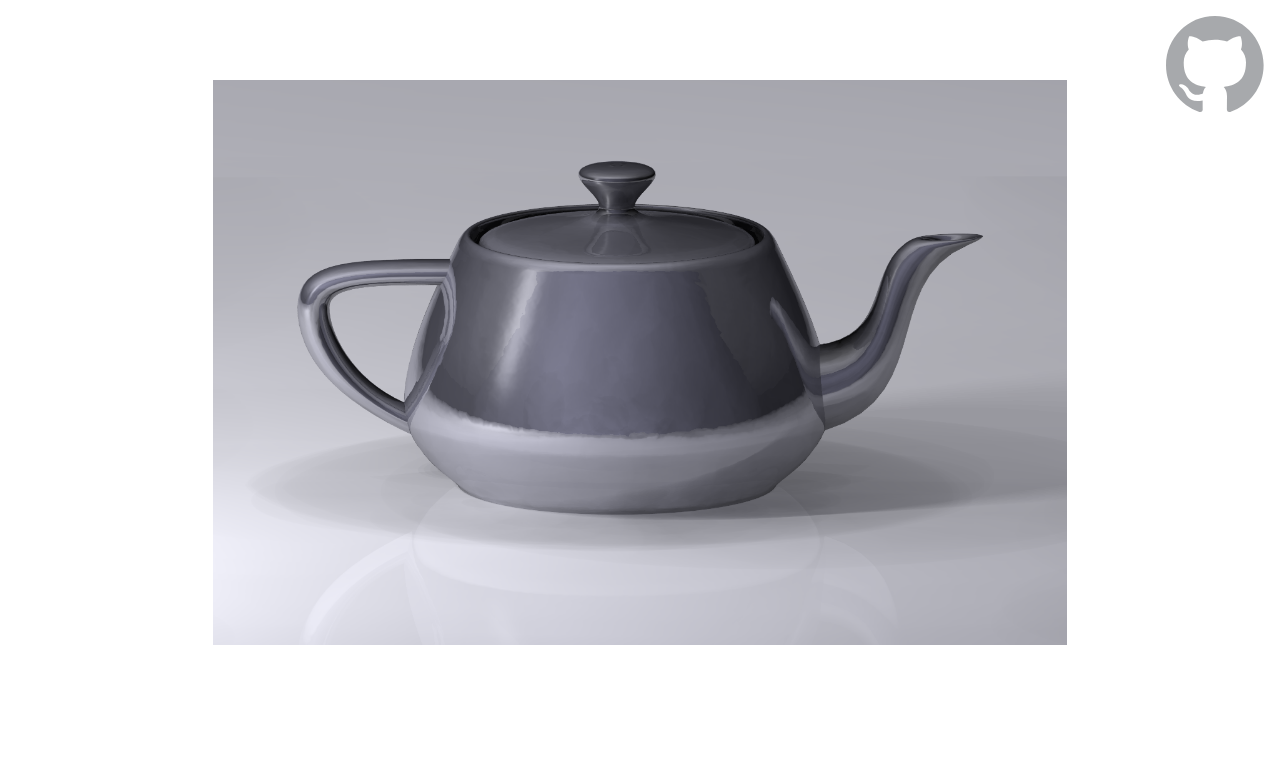
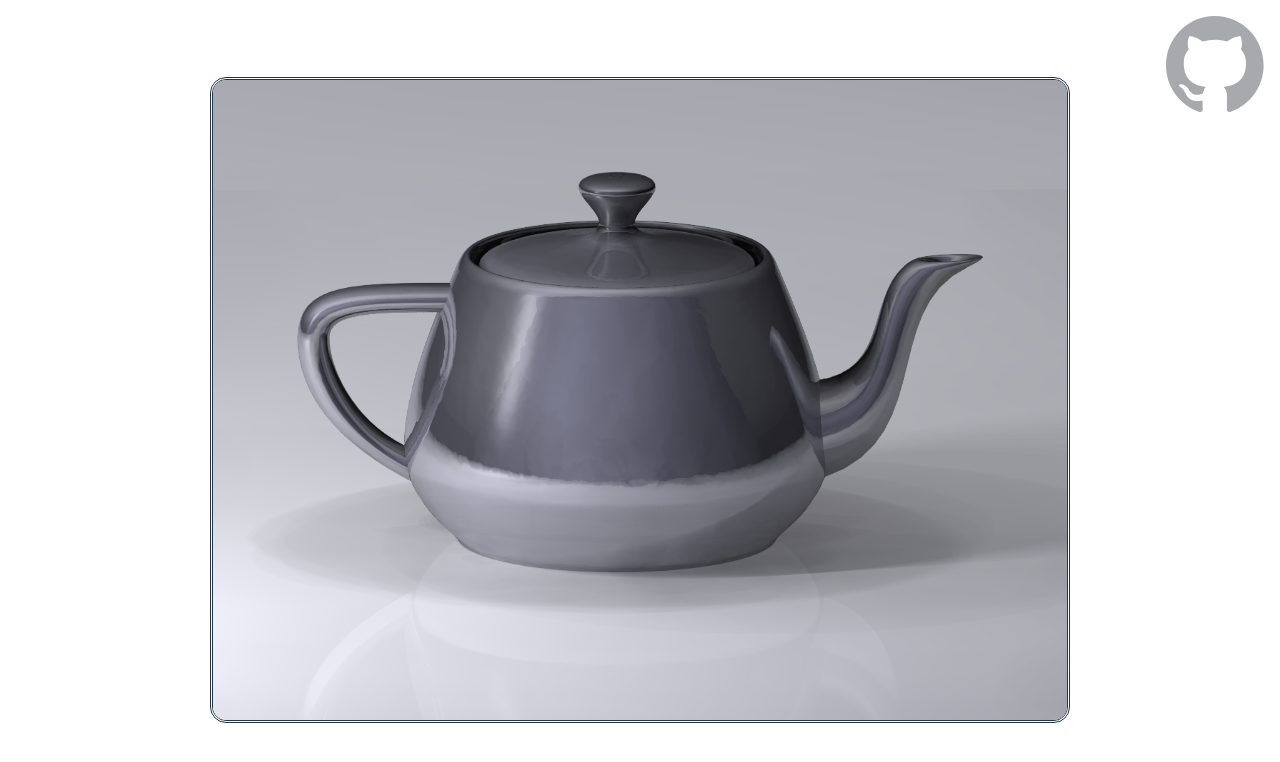
Before and after one commit to as505/pan-and-zoom-canvas, a React (Vite) app: page / in a window 1280 px wide. Shown: the top 762 px of the page. Built offline with nearby package versions, Linux system fonts and the light colour scheme.

Commit message:
added zoom support

```diff
--- a/src/App.css
+++ b/src/App.css
@@ -4,16 +4,28 @@
   padding: 2rem;
   text-align: center;
   display: grid;
+  --aspectRatio:4/3;
+  --positionX: 0px;
+  --positionY: 0px;
+  --zoom:100%;
 }
 
 .canvasFrame {
-  display: grid;
+  display: flex;
+  flex-direction: row;
   max-width: 90vw;
   max-height: 80vh;
-  aspect-ratio: 4/3;
+  aspect-ratio: var(--aspectRatio);
   overflow: hidden;
+  border-style: double;
+  border-radius: 1rem;
+  cursor: pointer;
 }
 
 .canvasImage{
-  width: 100%;
+  height: var(--zoom);
+  aspect-ratio: var(--aspectRatio);
+  position: relative;
+  left: var(--positionX);
+  top: var(--positionY);
 }
--- a/src/App.tsx
+++ b/src/App.tsx
@@ -1,14 +1,33 @@
 import canvas_image from '/Utah_teapot_simple_2.png'
 import './App.css'
+import { useState } from "react";
+import { useMemo } from 'react';
+
+
 
 function App() {
+  // Lets users zoom with scroll wheel
+  const [zoom, setZoom] = useState({z : 100})
+  const handleMouseMove = (e) => {
+    // deltaY is positive or negative depending on scroll direction
+    if (e.deltaY > 0){
+      setZoom({z: zoom.z - 2})
+    } else {
+      setZoom({z: zoom.z + 2})
+    }
+
+    // Update zoom property
+    e.currentTarget.style.setProperty('--zoom', `${zoom.z}%`);
+  };
+
   return (
     <>
-      <div className='canvasFrame'>
+      <div className='canvasFrame' onWheel={handleMouseMove}>
           <img src={canvas_image} className="canvasImage" alt="Picture of the Utah Teapot"/>
       </div>
     </>
   )
 }
 
+
 export default App
```
